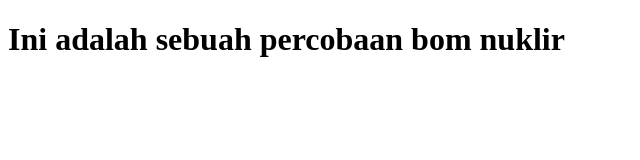
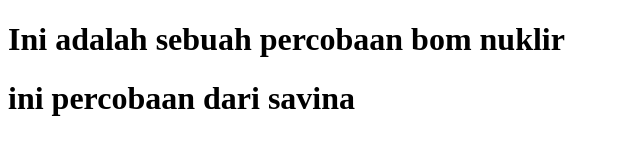
Before and after one commit to androuekarachmad/ando, a plain HTML site: page WebSaya/buat baru.html in a window 1280 px wide. Shown: the whole page, without its empty margins (0-640 px from the left). Drawn offline with Linux system fonts and the light colour scheme.

Commit message:
Update buat baru.html
jangan gamon.OKEEEEEEE

```diff
--- a/WebSaya/buat baru.html
+++ b/WebSaya/buat baru.html
@@ -6,6 +6,7 @@
     <title>Document</title>
 </head>
 <body>
-    <h1>Ini adalah sebuah percobaan bom nuklir  </h1>
+    <h1>Ini adalah sebuah percobaan bom nuklir </h1>
+    <h1>ini percobaan dari savina</h1>
 </body>
 </html>
```
